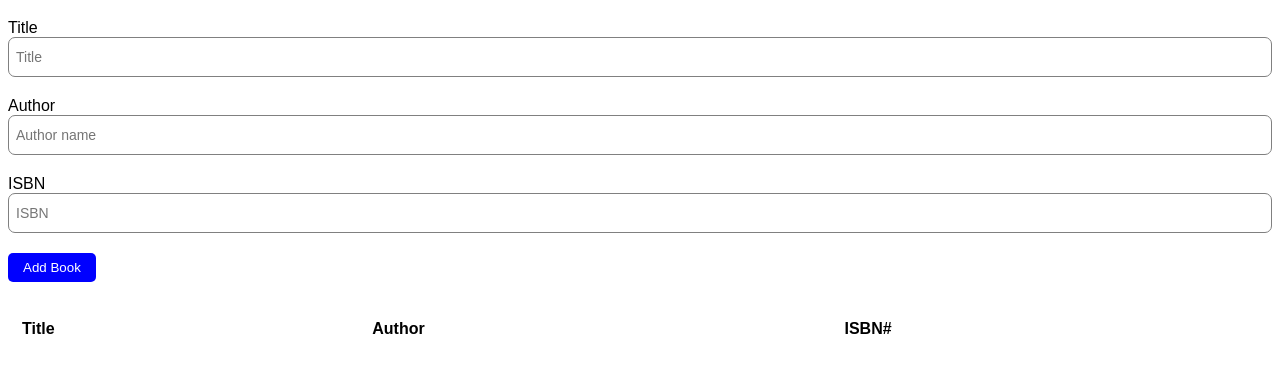
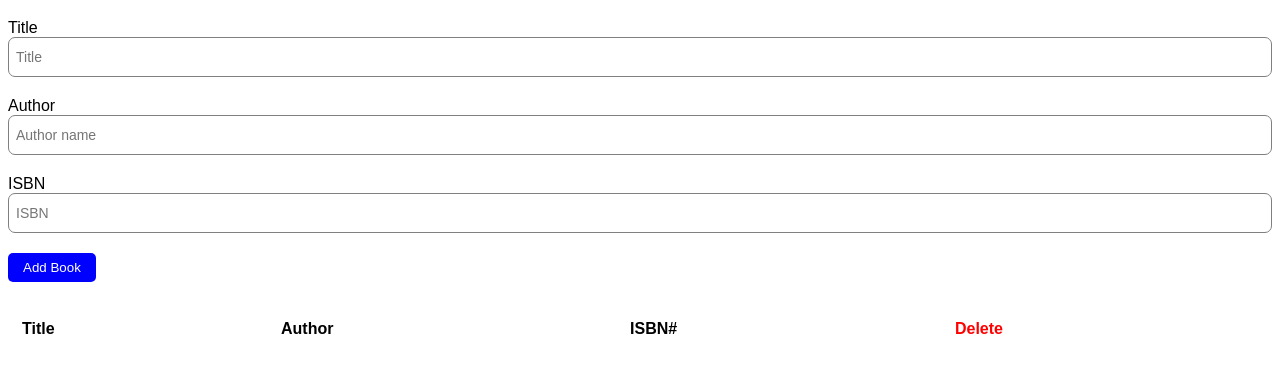
Before and after one commit to acciojob/book-list-arshad012, a website: page main.html in a window 1280 px wide. Shown: the part 61-434 px from the top of the page. Drawn offline with Linux system fonts and the light colour scheme.

Commit message:
created a submission

```diff
--- a/main.html
+++ b/main.html
@@ -25,6 +25,7 @@
 				<th>Title</th>
 				<th>Author</th>
 				<th>ISBN#</th>
+				<th class='delete'>Delete</th>
 			</tr>
 		</thead>
 		<tbody id='book-list'></tbody>
```
